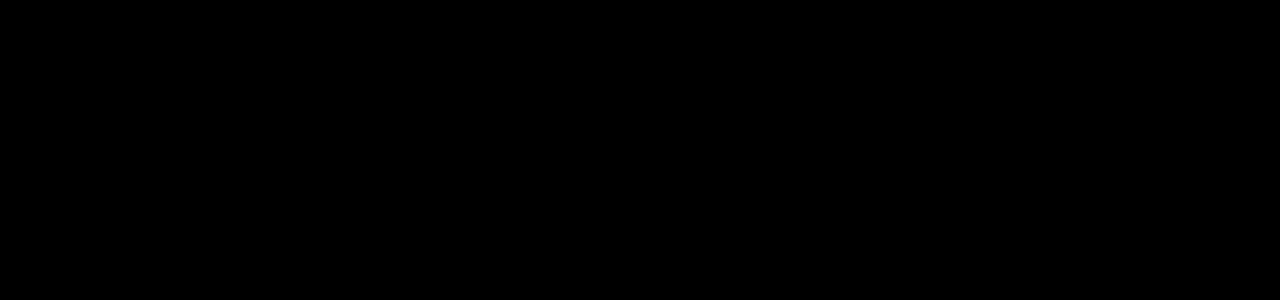
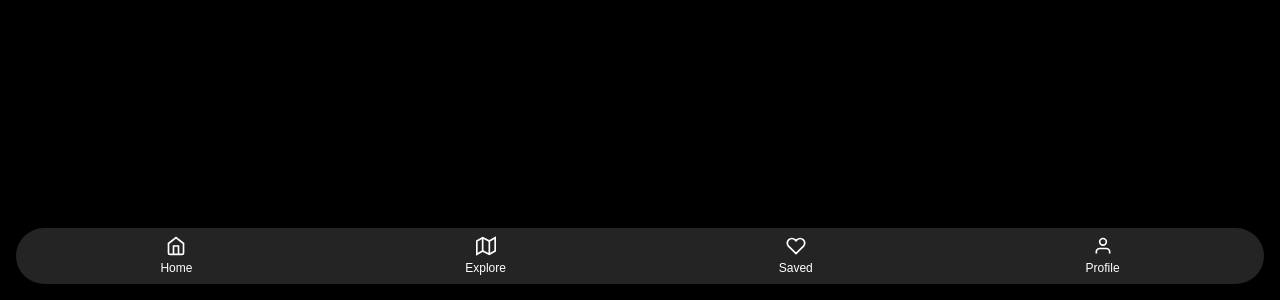
Before and after one commit to exzero-tech/zynk-platform, a Next.js app in the folder frontend/: page / in a window 1280 px wide. Shown: the part 500-800 px from the top of the page. Built offline with nearby package versions, Linux system fonts and the light colour scheme.

Commit message:
feat: implemented the basic bottom navbar

```diff
--- a/frontend/src/app/layout.tsx
+++ b/frontend/src/app/layout.tsx
@@ -30,6 +30,36 @@
         className={`${inter.variable} antialiased`}
       >
         {children}
+        <nav className="fixed bottom-0 left-0 right-0 bg-foreground rounded-full mx-4 mb-4 p-2 flex justify-around items-center">
+          <button className="flex flex-col items-center text-white hover:opacity-75 transition-opacity">
+            <svg width="20" height="20" viewBox="0 0 24 24" fill="none" stroke="currentColor" strokeWidth="2">
+              <path d="M3 9l9-7 9 7v11a2 2 0 0 1-2 2H5a2 2 0 0 1-2-2z"/>
+              <polyline points="9,22 9,12 15,12 15,22"/>
+            </svg>
+            <span className="text-xs mt-1">Home</span>
+          </button>
+          <button className="flex flex-col items-center text-white hover:opacity-75 transition-opacity">
+            <svg width="20" height="20" viewBox="0 0 24 24" fill="none" stroke="currentColor" strokeWidth="2">
+              <polygon points="1,6 1,22 8,18 16,22 23,18 23,2 16,6 8,2 1,6"/>
+              <line x1="8" y1="2" x2="8" y2="18"/>
+              <line x1="16" y1="6" x2="16" y2="22"/>
+            </svg>
+            <span className="text-xs mt-1">Explore</span>
+          </button>
+          <button className="flex flex-col items-center text-white hover:opacity-75 transition-opacity">
+            <svg width="20" height="20" viewBox="0 0 24 24" fill="none" stroke="currentColor" strokeWidth="2">
+              <path d="M20.84 4.61a5.5 5.5 0 0 0-7.78 0L12 5.67l-1.06-1.06a5.5 5.5 0 0 0-7.78 7.78l1.06 1.06L12 21.23l7.78-7.78 1.06-1.06a5.5 5.5 0 0 0 0-7.78z"/>
+            </svg>
+            <span className="text-xs mt-1">Saved</span>
+          </button>
+          <button className="flex flex-col items-center text-white hover:opacity-75 transition-opacity">
+            <svg width="20" height="20" viewBox="0 0 24 24" fill="none" stroke="currentColor" strokeWidth="2">
+              <path d="M20 21v-2a4 4 0 0 0-4-4H8a4 4 0 0 0-4 4v2"/>
+              <circle cx="12" cy="7" r="4"/>
+            </svg>
+            <span className="text-xs mt-1">Profile</span>
+          </button>
+        </nav>
       </body>
     </html>
   );
```
